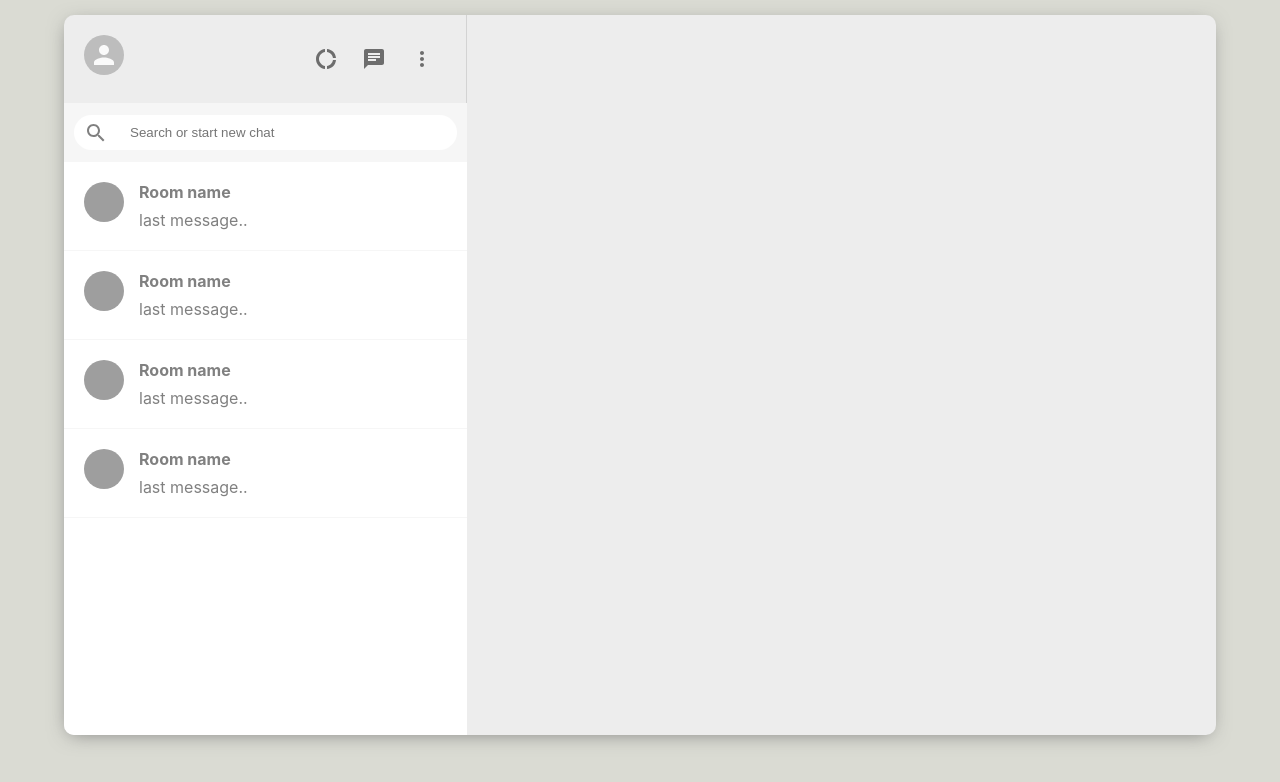
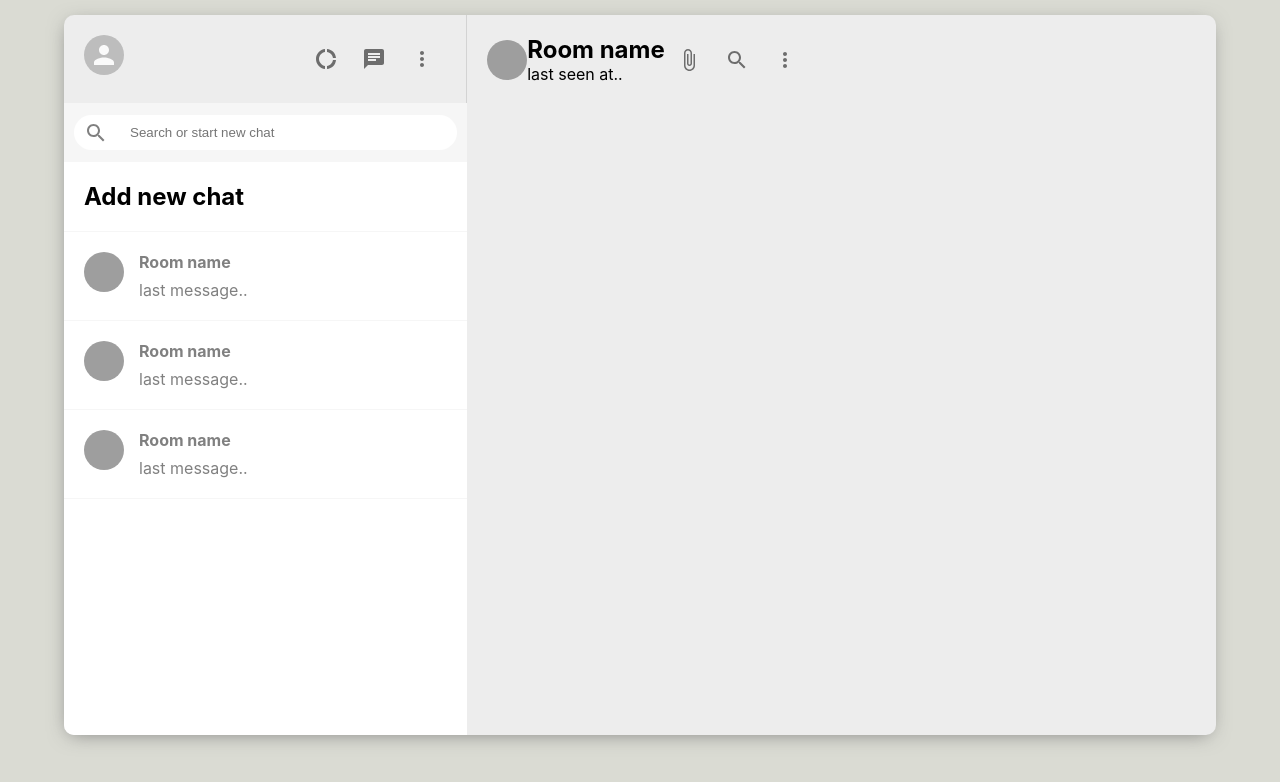
Before and after one commit to mathan1995/whatsapp__clone, a React (Create React App) app: page / in a window 1280 px wide. Shown: the top 782 px of the page. Built offline with nearby package versions, Linux system fonts and the light colour scheme; grey boxes are pictures that could not be loaded.

Commit message:
Added chat context

```diff
--- a/src/App.js
+++ b/src/App.js
@@ -1,6 +1,7 @@
 import React from 'react';
 import './App.css';
 import Sidebar from './Sidebar';
+import Chat from './Chat';
 
 function App() {
   return (
@@ -10,6 +11,7 @@ function App() {
         {/* Sidebar*/}
         <Sidebar />
         {/*Chat*/}
+        <Chat />
       </div>
     </div>
   );
--- /dev/null
+++ b/src/Chat.css
@@ -0,0 +1,9 @@
+.chat {
+  flex: 0.65;
+}
+
+.chat__header {
+  padding: 20px;
+  display: flex;
+  align-items: center;
+}
--- /dev/null
+++ b/src/Chat.js
@@ -0,0 +1,47 @@
+import React, { useEffect, useState } from 'react';
+import './Chat.css';
+import { Avatar, IconButton } from '@material-ui/core';
+import { AttachFile, MoreVert, SearchOutlined } from '@material-ui/icons';
+function Chat() {
+  const [seed, setSeed] = useState('');
+  useEffect(() => {
+    setSeed(Math.floor(Math.random() * 5000));
+  }, []);
+  return (
+    <div className="chat">
+      {/* Chat header */}
+
+      <div className="chat__header">
+        <Avatar src={`https://avatars.dicebear.com/api/human/${seed}.svg`} />
+
+        <div className="chat__headerInfo">
+          <h2>Room name</h2>
+          <p>last seen at..</p>
+        </div>
+        <div className="chat__headerRight">
+          <IconButton>
+            <AttachFile />
+          </IconButton>
+
+          <IconButton>
+            <SearchOutlined />
+          </IconButton>
+
+          <IconButton>
+            <MoreVert />
+          </IconButton>
+        </div>
+      </div>
+
+      {/* Chat body */}
+
+      <div className="chat__body"></div>
+
+      {/* Chat footer */}
+
+      <div className="chat__footer"></div>
+    </div>
+  );
+}
+
+export default Chat;
--- a/src/Sidebar.js
+++ b/src/Sidebar.js
@@ -38,7 +38,7 @@ function Sidebar() {
       </div>
       {/* Sidebar chats here */}
       <div className="sidebar__chats">
-        <SidebarChat />
+        <SidebarChat addNewChat />
         <SidebarChat />
         <SidebarChat />
         <SidebarChat />
--- a/src/SidebarChat.js
+++ b/src/SidebarChat.js
@@ -1,13 +1,21 @@
 import React, { useState, useEffect } from 'react';
 import './SidebarChat.css';
 import { Avatar } from '@material-ui/core';
+
 function SidebarChat({ addNewChat }) {
   const [seed, setSeed] = useState('');
   useEffect(() => {
     setSeed(Math.floor(Math.random() * 5000));
   }, []);
+  const createChat = () => {
+    const roomName = prompt('Please enter name for chat');
 
-  return (
+    if (roomName) {
+      // Do some cleaver database stuff
+    }
+  };
+
+  return !addNewChat ? (
     <div className="sidebarChat">
       <Avatar src={`https://avatars.dicebear.com/api/human/${seed}.svg`} />
       <div className="sidebarChat__info">
@@ -15,6 +23,10 @@ function SidebarChat({ addNewChat }) {
         <p>last message..</p>
       </div>
     </div>
+  ) : (
+    <div onClick={createChat} className="sidebarChat">
+      <h2>Add new chat</h2>
+    </div>
   );
 }
 
```
